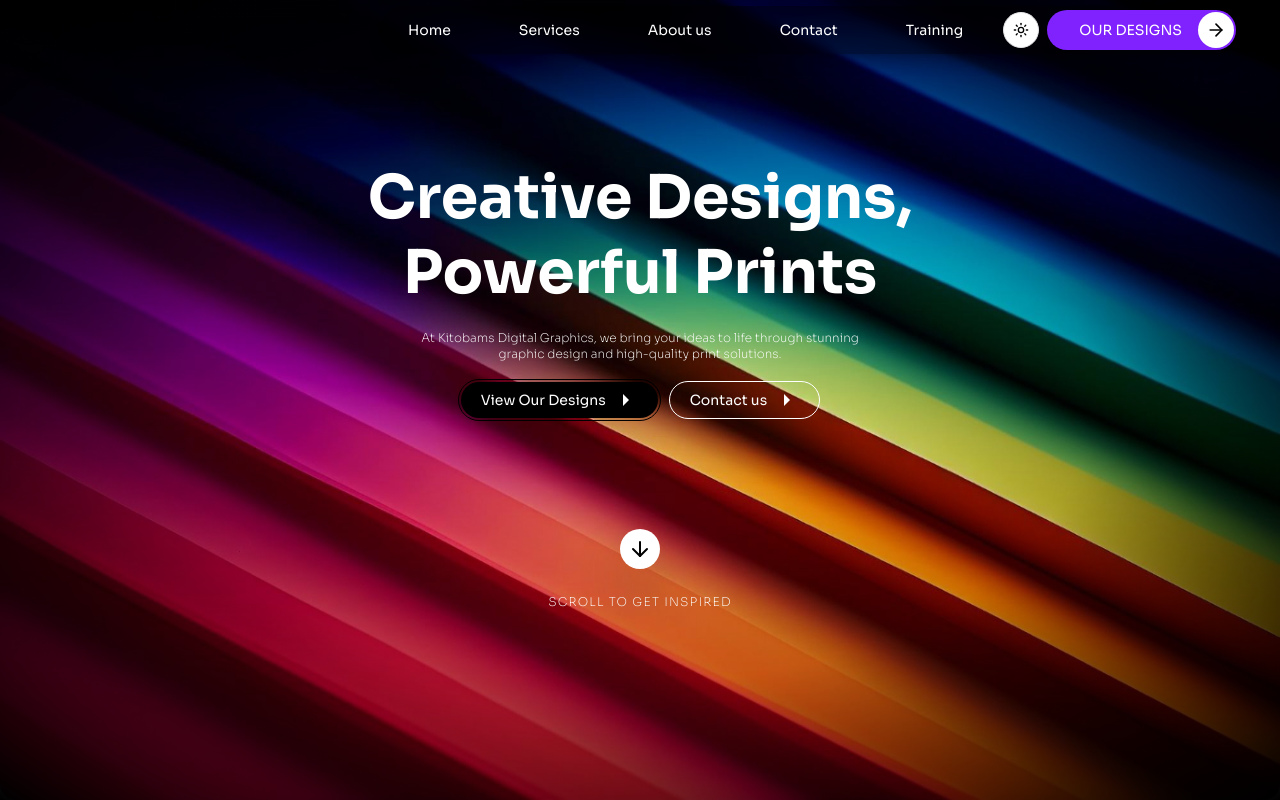
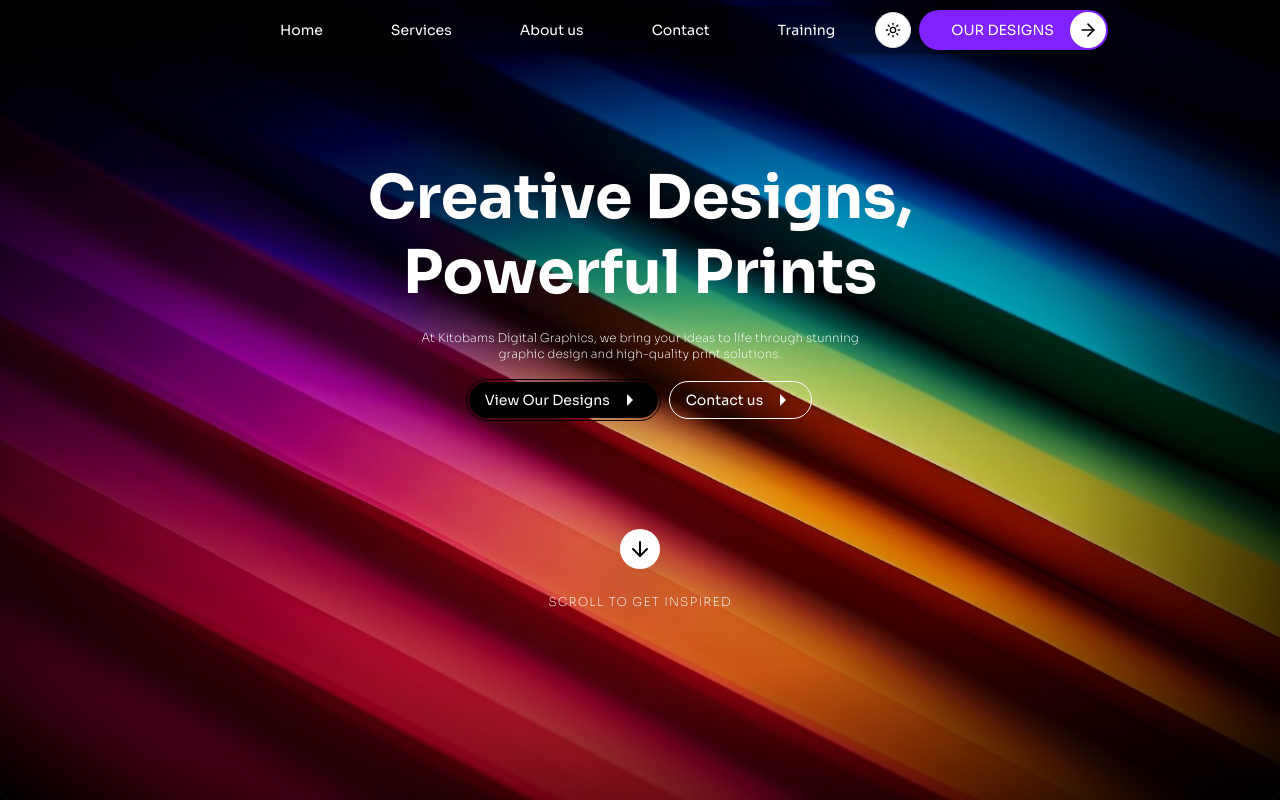
Before and after one commit to Pro-Technologies234/kitobams-digital, a Next.js app: page / in a window 1280 px wide. Shown: the top 800 px of the page. Built offline with nearby package versions, Linux system fonts and the light colour scheme.

Commit message:
fixed alignment

```diff
--- a/src/components/shared/navbar.tsx
+++ b/src/components/shared/navbar.tsx
@@ -28,7 +28,7 @@ const navigation = [
 
 export function Navbar() {
     return (
-        <header className="z-10 fixed w-full justify-between px-4 md:px-10 text-xs md:text-sm font-extralight top-0  flex py-2 items-center h-15" >
+        <header className="z-10 fixed w-full max-w-6xl  justify-between px-4 md:px-10 text-xs md:text-sm font-extralight top-0  flex py-2 items-center h-15" >
             <div>
 
             </div>
--- a/src/components/shared/sections/Hero.tsx
+++ b/src/components/shared/sections/Hero.tsx
@@ -26,13 +26,13 @@ export function Hero() {
                 <p className="text-center font-extralight text-xs mt-2 md:mt-5 px-5 text-white  w-xs md:w-md lg:w-lg m-auto" >At Kitobams Digital Graphics, we bring your ideas to life through stunning graphic design and high-quality print solutions. </p>
                 <div className="w-full m-auto flex gap-3 justify-center mt-5" >
                     <Link href="">
-                        <button className="group text-xs md:text-sm cursor-pointer outline-offset-2 outline-1 outline-black text-white shadow-2xl md:shadow-2xl hover:shadow-2xl transition-all duration-500 hover:-translate-y-1  bg-black px-5 py-1.5  rounded-full flex gap-2 items-center" >
+                        <button className="group text-xs md:text-sm cursor-pointer outline-offset-2 outline-1 outline-black text-white shadow-2xl md:shadow-2xl hover:shadow-2xl transition-all duration-500 hover:-translate-y-1  bg-black px-4 py-1.5  rounded-full flex gap-2 items-center" >
                             View Our Designs
                             <svg xmlns="http://www.w3.org/2000/svg" width="24" height="24" viewBox="0 0 24 24" fill="currentColor" stroke="currentColor" stroke-width="0" stroke-linecap="round" stroke-linejoin="round" className=" slucide lucide-chevron-right-icon lucide-chevron-right"><path d="m9 18 6-6-6-6"/></svg>
                         </button>
                     </Link>
                     <Link href="">
-                        <button className="group text-xs md:text-sm cursor-pointer outline-1 outline-white text-white shadow-2xl md:shadow-2xl hover:shadow-2xl transition-all duration-500 hover:-translate-y-1   px-5 py-1.5  rounded-full flex gap-2 items-center" >
+                        <button className="group text-xs md:text-sm cursor-pointer outline-1 outline-white text-white shadow-2xl md:shadow-2xl hover:shadow-2xl transition-all duration-500 hover:-translate-y-1   px-4 py-1.5  rounded-full flex gap-2 items-center" >
                             Contact us
                             <svg xmlns="http://www.w3.org/2000/svg" width="24" height="24" viewBox="0 0 24 24" fill="currentColor" stroke="currentColor" stroke-width="0" stroke-linecap="round" stroke-linejoin="round" className=" slucide lucide-chevron-right-icon lucide-chevron-right"><path d="m9 18 6-6-6-6"/></svg>
                         </button>
```
